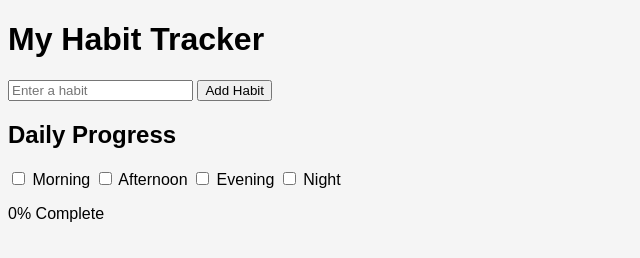
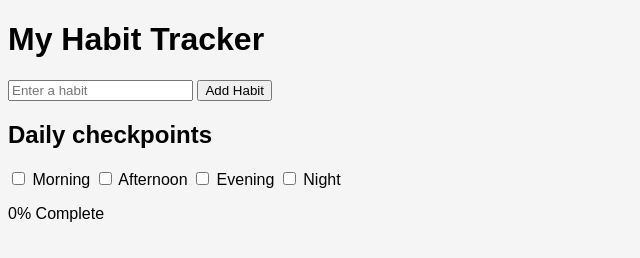
Before and after one commit to bhumikaray089-create/habit--tracker-, a plain HTML site: page index.html in a window 1280 px wide. Shown: the full height of the page, 0-640 px from the left. Drawn offline with Linux system fonts and the light colour scheme.

Commit message:
Update index.html

```diff
--- a/index.html
+++ b/index.html
@@ -12,7 +12,7 @@
 
 <ul id="habitList"></ul>
 
-<h2>Daily Progress</h2>
+<h2>Daily checkpoints</h2>
 
 <div class="checkpoints">
     <label><input type="checkbox"> Morning</label>
```
